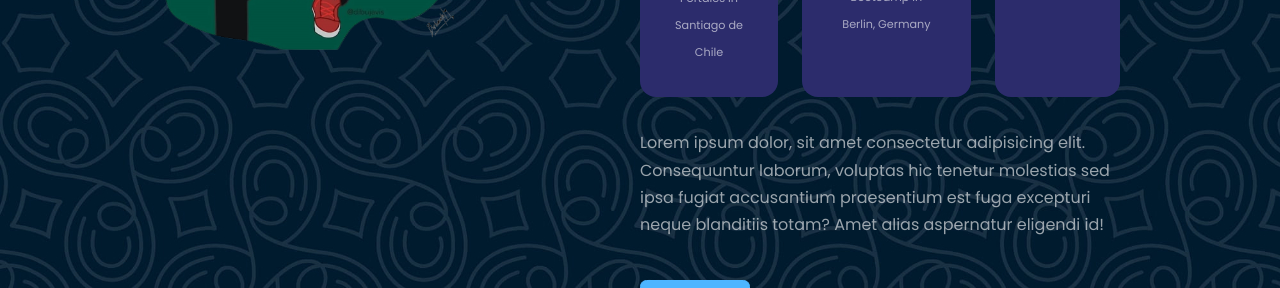
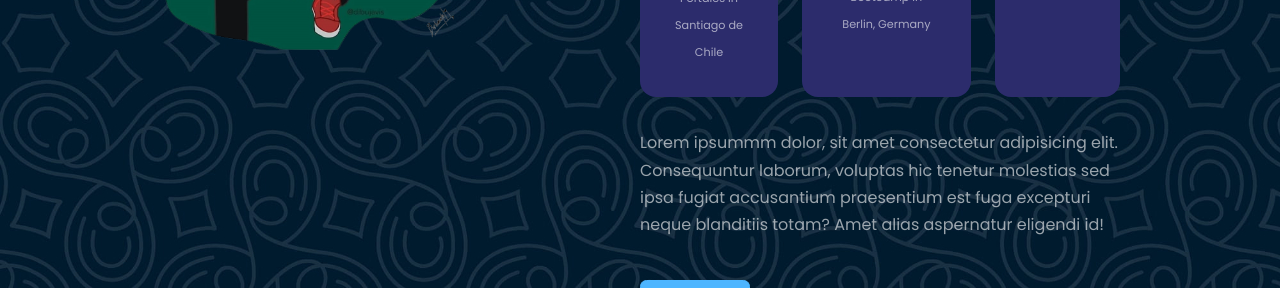
Before and after one commit to SergioPizarro/react-portfolio-website-1, a React (Create React App) app: page / in a window 1280 px wide. Shown: the part 1220-1508 px from the top of the page. Built offline with nearby package versions, Linux system fonts and the light colour scheme.

Commit message:
totally merged from prev project

```diff
--- a/src/components/about/About.jsx
+++ b/src/components/about/About.jsx
@@ -36,7 +36,7 @@ const About = () => {
             </article>
           </div>
           <p>
-            Lorem ipsum dolor,
+            Lorem ipsummm dolor,
             sit amet consectetur adipisicing elit.
             Consequuntur laborum, voluptas hic tenetur molestias
             sed ipsa fugiat accusantium praesentium est fuga excepturi neque blanditiis totam?
```
